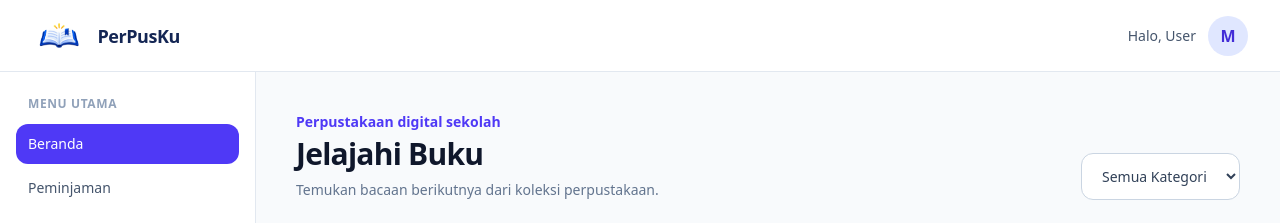
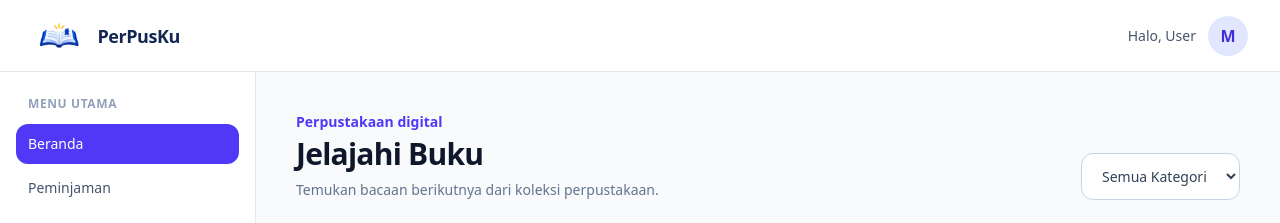
Before and after one commit to Pizzaman897/PerPusKu, a Laravel app: page /user/dashboard in a window 1280 px wide. Shown: the top 223 px of the page. Run offline with Laravel 12, Linux system fonts and the light colour scheme; style sheets or scripts are compiled from the project's sources.

Commit message:
testlagi

```diff
--- a/resources/views/user/dashboard.blade.php
+++ b/resources/views/user/dashboard.blade.php
@@ -5,7 +5,7 @@
 @section('content')
     <div class="mb-8 flex flex-col gap-4 sm:flex-row sm:items-end sm:justify-between">
         <div>
-            <p class="text-sm font-semibold text-indigo-600">Perpustakaan digital sekolah</p>
+            <p class="text-sm font-semibold text-indigo-600">Perpustakaan digital</p>
             <h1 class="mt-1 text-3xl font-bold tracking-tight text-slate-900">Jelajahi Buku</h1>
             <p class="mt-2 text-sm text-slate-500">Temukan bacaan berikutnya dari koleksi perpustakaan.</p>
         </div>
```
